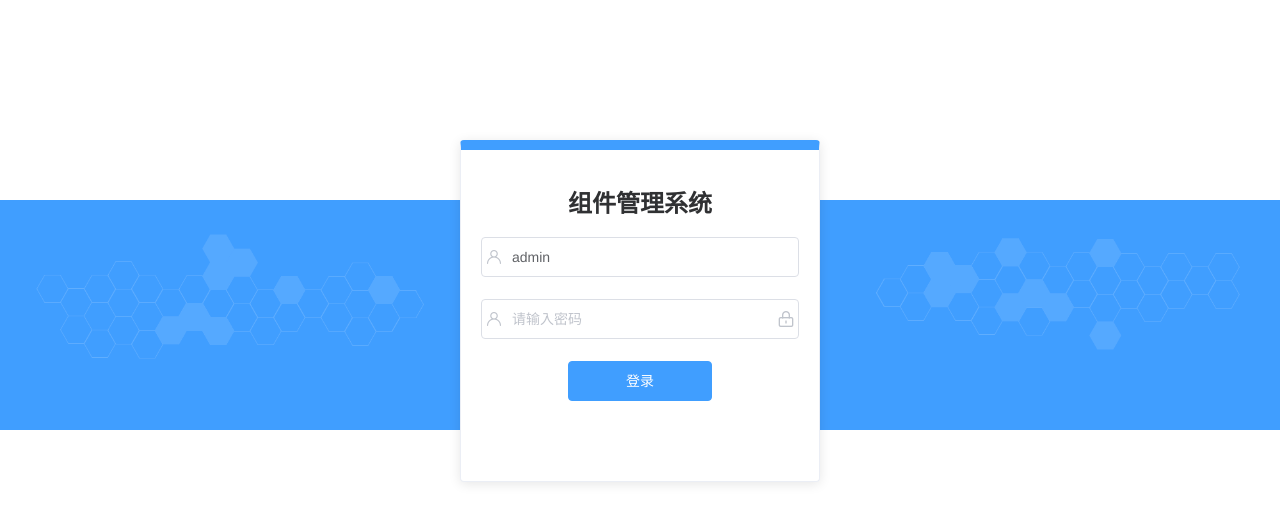
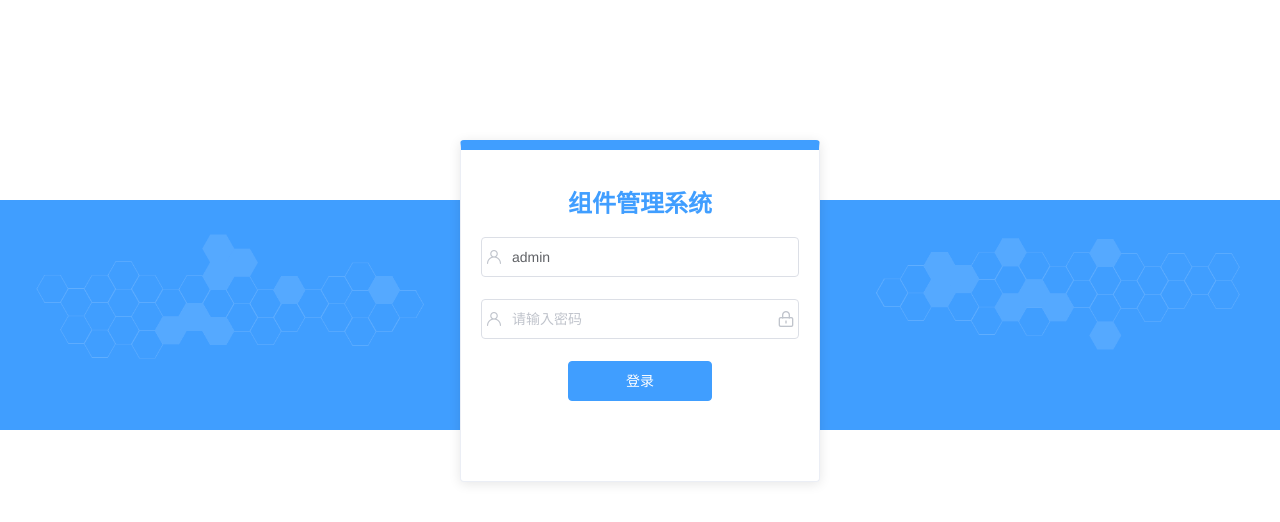
Before and after one commit to yuxiaoyur/comGallery, a Vue app in the folder code/: page /#/login in a window 1280 px wide. Shown: the top 522 px of the page. Built offline with nearby package versions, Linux system fonts and the light colour scheme; what v-charts, xlsx would draw is missing.

Commit message:
修改登录项目名称颜色

```diff
--- a/code/src/views/login/index.vue
+++ b/code/src/views/login/index.vue
@@ -146,6 +146,7 @@
 
   .login-title {
     text-align: center;
+    color: #409EFF;
   }
 
   .login-center-layout {
```
